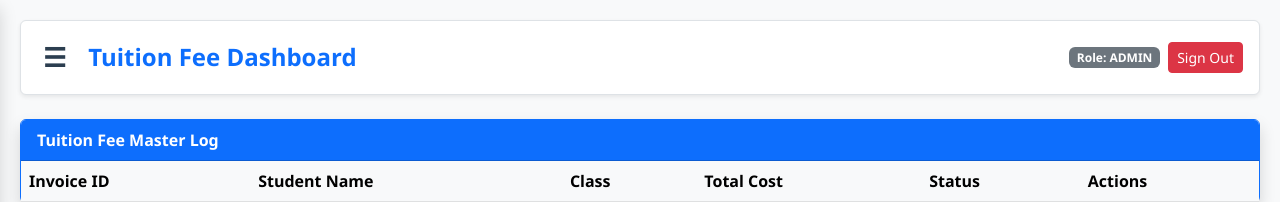
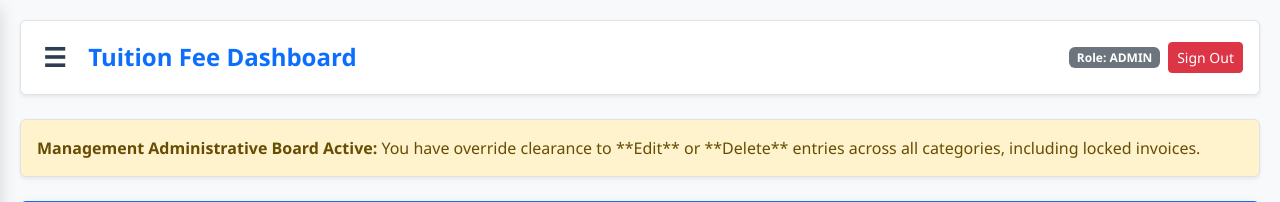
Before and after one commit to Cts-pro/school-fees, a Flask app: template templates/index.html in a window 1280 px wide. Shown: the top 202 px of the page. Run offline with Flask 3, Linux system fonts and the light colour scheme; the template is opened without the code that fills it: most values are stand-ins (such as "Sample title", 1, 10 or a date in 2020); lists and menus that the app fills with data are empty.

Commit message:
Update index.html

```diff
--- a/templates/index.html
+++ b/templates/index.html
@@ -48,7 +48,7 @@
 
         {% if role == 'user' %}
         <div class="card shadow mb-4">
-            <div class="card-header bg-dark text-white"><h5>Create Billing Entry Matrix</h5></div>
+            <div class="card-header bg-dark text-white"><h5>Create New Billing Entry</h5></div>
             <div class="card-body">
                 <form action="/add_student" method="POST" id="billingForm">
                     <div class="row g-3 mb-4">
@@ -72,7 +72,7 @@
 
                     <div class="border rounded p-3 bg-white mb-4">
                         <div class="d-flex justify-content-between align-items-center mb-3">
-                            <h6 class="fw-bold mb-0 text-secondary">Itemized Statement breakdown Ledger</h6>
+                            <h6 class="fw-bold mb-0 text-secondary">Itemized Statement Breakdown Ledger</h6>
                             <button type="button" class="btn btn-sm btn-outline-primary" onclick="addNewRow()">+ Add Item Row</button>
                         </div>
 
@@ -86,8 +86,7 @@
                                     <th style="width: 70px;" class="text-center">Drop</th>
                                 </tr>
                             </thead>
-                            <tbody id="itemsTableBody">
-                                </tbody>
+                            <tbody id="itemsTableBody"></tbody>
                         </table>
                     </div>
 
@@ -101,6 +100,10 @@
                 </form>
             </div>
         </div>
+        {% else %}
+        <div class="alert alert-warning shadow-sm border mb-4">
+            <strong>Management Administrative Board Active:</strong> You have override clearance to **Edit** or **Delete** entries across all categories, including locked invoices.
+        </div>
         {% endif %}
 
         <div id="panel-fees" class="show-panel">
@@ -113,10 +116,20 @@
                             <td><strong>{{ r.name }}</strong></td>
                             <td><span class="badge bg-info text-dark">{{ r.class }}</span></td>
                             <td><strong class="text-primary">Rs {{ "{:,.2f}".format(r.total_amount) }}</strong></td>
-                            <td>{% if r.is_locked == 1 %}<span class="text-danger fw-bold">Permanent Ledger</span>{% else %}<span class="text-warning fw-bold">Pending Draft</span>{% endif %}</td>
+                            <td>{% if r.is_locked == 1 %}<span class="text-danger fw-bold">Locked Ledger</span>{% else %}<span class="text-warning fw-bold">Pending Draft</span>{% endif %}</td>
                             <td>
-                                <a href="/generate_invoice/{{ r.class }}/{{ r.id }}" class="btn btn-sm btn-dark">{% if r.is_locked == 1 %} Open Printed Bill {% else %} Lock & Print {% endif %}</a>
-                                {% if r.is_locked == 0 and role == 'user' %}<button class="btn btn-sm btn-outline-secondary ms-1" onclick="loadEditModal({{ r|tojson }})">Edit Details</button>{% endif %}
+                                <div class="d-flex gap-1">
+                                    <a href="/generate_invoice/{{ r.class }}/{{ r.id }}" class="btn btn-sm btn-dark">{% if r.is_locked == 1 %} Open Bill {% else %} Lock & Print {% endif %}</a>
+
+                                    {% if r.is_locked == 0 or role == 'admin' %}
+                                        <button class="btn btn-sm btn-outline-secondary" onclick="loadEditModal({{ r|tojson }})">Edit</button>
+                                    {% endif %}
+                                    {% if role == 'admin' %}
+                                        <form action="/delete_student/{{ r.class }}/{{ r.id }}" method="POST" onsubmit="return confirm('Drop records for {{ r.name }} permanently?');" class="m-0">
+                                            <button type="submit" class="btn btn-sm btn-danger">Delete</button>
+                                        </form>
+                                    {% endif %}
+                                </div>
                             </td>
                         </tr>
                     {% endfor %}
@@ -134,10 +147,19 @@
                             <td><strong>{{ r.name }}</strong></td>
                             <td><span class="badge bg-info text-dark">{{ r.class }}</span></td>
                             <td><strong class="text-success">Rs {{ "{:,.2f}".format(r.total_amount) }}</strong></td>
-                            <td>{% if r.is_locked == 1 %}<span class="text-danger fw-bold">Permanent Ledger</span>{% else %}<span class="text-warning fw-bold">Pending Draft</span>{% endif %}</td>
+                            <td>{% if r.is_locked == 1 %}<span class="text-danger fw-bold">Locked Ledger</span>{% else %}<span class="text-warning fw-bold">Pending Draft</span>{% endif %}</td>
                             <td>
-                                <a href="/generate_invoice/{{ r.class }}/{{ r.id }}" class="btn btn-sm btn-dark">{% if r.is_locked == 1 %} Open Printed Bill {% else %} Lock & Print {% endif %}</a>
-                                {% if r.is_locked == 0 and role == 'user' %}<button class="btn btn-sm btn-outline-secondary ms-1" onclick="loadEditModal({{ r|tojson }})">Edit Details</button>{% endif %}
+                                <div class="d-flex gap-1">
+                                    <a href="/generate_invoice/{{ r.class }}/{{ r.id }}" class="btn btn-sm btn-dark">{% if r.is_locked == 1 %} Open Bill {% else %} Lock & Print {% endif %}</a>
+                                    {% if r.is_locked == 0 or role == 'admin' %}
+                                        <button class="btn btn-sm btn-outline-secondary" onclick="loadEditModal({{ r|tojson }})">Edit</button>
+                                    {% endif %}
+                                    {% if role == 'admin' %}
+                                        <form action="/delete_student/{{ r.class }}/{{ r.id }}" method="POST" onsubmit="return confirm('Drop records for {{ r.name }} permanently?');" class="m-0">
+                                            <button type="submit" class="btn btn-sm btn-danger">Delete</button>
+                                        </form>
+                                    {% endif %}
+                                </div>
                             </td>
                         </tr>
                     {% endfor %}
@@ -155,23 +177,31 @@
                             <td><strong>{{ r.name }}</strong></td>
                             <td><span class="badge bg-info text-dark">{{ r.class }}</span></td>
                             <td><strong class="text-warning text-dark">Rs {{ "{:,.2f}".format(r.total_amount) }}</strong></td>
-                            <td>{% if r.is_locked == 1 %}<span class="text-danger fw-bold">Permanent Ledger</span>{% else %}<span class="text-warning fw-bold">Pending Draft</span>{% endif %}</td>
+                            <td>{% if r.is_locked == 1 %}<span class="text-danger fw-bold">Locked Ledger</span>{% else %}<span class="text-warning fw-bold">Pending Draft</span>{% endif %}</td>
                             <td>
-                                <a href="/generate_invoice/{{ r.class }}/{{ r.id }}" class="btn btn-sm btn-dark">{% if r.is_locked == 1 %} Open Printed Bill {% else %} Lock & Print {% endif %}</a>
-                                {% if r.is_locked == 0 and role == 'user' %}<button class="btn btn-sm btn-outline-secondary ms-1" onclick="loadEditModal({{ r|tojson }})">Edit Details</button>{% endif %}
+                                <div class="d-flex gap-1">
+                                    <a href="/generate_invoice/{{ r.class }}/{{ r.id }}" class="btn btn-sm btn-dark">{% if r.is_locked == 1 %} Open Bill {% else %} Lock & Print {% endif %}</a>
+                                    {% if r.is_locked == 0 or role == 'admin' %}
+                                        <button class="btn btn-sm btn-outline-secondary" onclick="loadEditModal({{ r|tojson }})">Edit</button>
+                                    {% endif %}
+                                    {% if role == 'admin' %}
+                                        <form action="/delete_student/{{ r.class }}/{{ r.id }}" method="POST" onsubmit="return confirm('Drop records for {{ r.name }} permanently?');" class="m-0">
+                                            <button type="submit" class="btn btn-sm btn-danger">Delete</button>
+                                        </form>
+                                    {% endif %}
+                                </div>
                             </td>
                         </tr>
                     {% endfor %}
                 </tbody></table></div>
             </div>
         </div>
-
     </div>
 
     <div class="modal fade" id="editModal" tabindex="-1" aria-hidden="true">
         <div class="modal-dialog modal-lg">
             <form action="/edit_student" method="POST" class="modal-content">
-                <div class="modal-header bg-dark text-white"><h5>Edit Record Draft Parameters</h5><button type="button" class="btn-close btn-close-white" data-bs-dismiss="modal"></button></div>
+                <div class="modal-header bg-dark text-white"><h5>Modify Selected Record Parameter Array</h5><button type="button" class="btn-close btn-close-white" data-bs-dismiss="modal"></button></div>
                 <div class="modal-body">
                     <input type="hidden" name="record_id" id="modalRecordId">
                     <input type="hidden" name="sheet_class" id="modalSheetClass">
@@ -202,9 +232,7 @@
             document.getElementById("panel-fees").className = "hidden-panel";
             document.getElementById("panel-books").className = "hidden-panel";
             document.getElementById("panel-uniform").className = "hidden-panel";
-
             document.getElementById("panel-" + type).className = "show-panel";
-
             const titles = { 'fees': 'Tuition Fee Dashboard', 'books': 'Book Receipts Dashboard', 'uniform': 'Uniform Receipts Dashboard' };
             document.getElementById("dashboardTitle").innerText = titles[type];
             toggleNav();
@@ -213,7 +241,6 @@
         function generateRowHtml(particularValue = "", qtyValue = 1, rateValue = 0) {
             const cat = document.getElementById("formCategory") ? document.getElementById("formCategory").value : "Fees";
             let partElement = "";
-
             if (cat === "Books") {
                 partElement = `<select class="form-select form-select-sm particular-input">`;
                 bookOptions.forEach(opt => {
@@ -222,9 +249,8 @@
                 });
                 partElement += `</select>`;
             } else {
-                partElement = `<input type="text" class="form-control form-control-sm particular-input" value="${particularValue}" placeholder="e.g. Admission Term Allocation">`;
+                partElement = `<input type="text" class="form-control form-control-sm particular-input" value="${particularValue}" placeholder="e.g. Term Fees">`;
             }
-
             return `<tr>
                 <td>${partElement}</td>
                 <td><input type="number" class="form-control form-control-sm qty-input" value="${qtyValue}" min="1" oninput="calculateRowTotal(this)"></td>
@@ -244,14 +270,29 @@
             const tr = document.createElement('tr');
             tr.innerHTML = generateRowHtml();
             tbody.appendChild(tr);
-            tbody.lastChild.innerHTML = generateRowHtml();
         }
 
         function deleteRow(btn) {
             const row = btn.closest('tr');
-            const tbody = row.parentNode;
-            if (tbody.rows.length > 1) { row.remove(); }
+            if (row.parentNode.rows.length > 1) { row.remove(); }
         }
+
+        document.addEventListener("change", function(e) {
+            if (e.target && e.target.classList.contains("particular-input")) {
+                let row = e.target.closest("tr");
+                let qtyInput = row.querySelector(".qty-input");
+                let rateInput = row.querySelector(".rate-input");
+                let bookRates = {
+                    "Single line 100P": 32.00,
+                    "Single line 200P": 64.00,
+                    "Text Book": 120.00
+                };
+                if (bookRates[e.target.value]) {
+                    rateInput.value = bookRates[e.target.value];
+                    row.querySelector(".total-input").value = (parseFloat(qtyInput.value) * bookRates[e.target.value]).toFixed(2);
+                }
+            }
+        });
 
         function calculateRowTotal(input) {
             const row = input.closest('tr');
@@ -263,18 +304,12 @@
         function compileAndSubmit() {
             const rows = document.querySelectorAll("#itemsTableBody tr");
             let parts = [], qtys = [], ams = [];
-
             rows.forEach(row => {
                 const pVal = row.querySelector('.particular-input').value.replace(/,/g, ' ');
                 const qVal = row.querySelector('.qty-input').value || "1";
                 const rVal = row.querySelector('.rate-input').value || "0";
-                const totalCalculated = (parseFloat(qVal) * parseFloat(rVal)).toFixed(2);
-
-                parts.push(pVal);
-                qtys.push(qVal);
-                ams.push(totalCalculated);
+                parts.push(pVal); qtys.push(qVal); ams.push((parseFloat(qVal) * parseFloat(rVal)).toFixed(2));
             });
-
             document.getElementById("hiddenParticulars").value = parts.join(",");
             document.getElementById("hiddenQuantities").value = qtys.join(",");
             document.getElementById("hiddenAmounts").value = ams.join(",");
@@ -286,34 +321,26 @@
             document.getElementById("modalSheetClass").value = record.class;
             document.getElementById("modalName").value = record.name;
             document.getElementById("modalClass").value = record.class;
-
             const container = document.getElementById("modalItemsContainer");
-            container.innerHTML = `<h6>Item Rows Matrix Mapping</h6>`;
-
+            container.innerHTML = `<h6>Item Line Configurations</h6>`;
             const pArr = record.particulars.split(",");
             const qArr = record.quantities.split(",");
             const aArr = record.amounts.split(",");
-
             pArr.forEach((p, idx) => {
                 const q = qArr[idx] || "1";
-                const total = parseFloat(aArr[idx]) || 0;
-                const r = (total / parseFloat(q)).toFixed(2);
-
+                const total = aArr[idx] || "0";
                 container.innerHTML += `
                 <div class="row g-2 mb-2 align-items-center">
                     <div class="col-5"><input type="text" name="edit_particulars" class="form-control form-control-sm" value="${p}"></div>
                     <div class="col-2"><input type="number" name="edit_quantities" class="form-control form-control-sm" value="${q}"></div>
-                    <div class="col-5"><input type="number" step="0.01" name="edit_amounts" class="form-control form-control-sm" value="${total}" placeholder="Total Line item Cost"></div>
+                    <div class="col-5"><input type="number" step="0.01" name="edit_amounts" class="form-control form-control-sm" value="${total}"></div>
                 </div>`;
             });
-
             const myModal = new bootstrap.Modal(document.getElementById('editModal'));
             myModal.show();
         }
 
-        window.onload = function() {
-            handleCategoryUI();
-        };
+        window.onload = function() { handleCategoryUI(); };
     </script>
 </body>
 </html>
```
